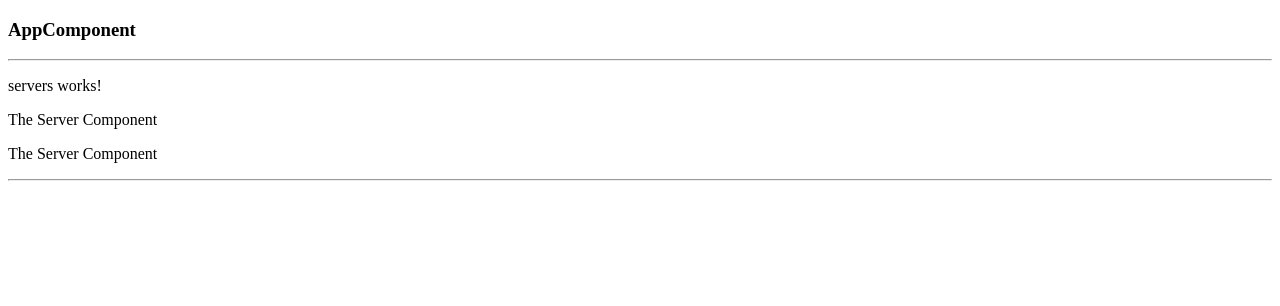
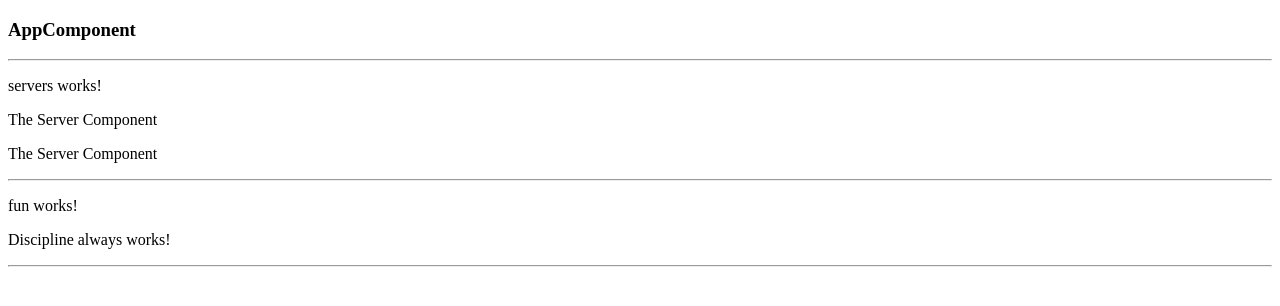
Before and after one commit to cosmingherghe/Angular-SandBox, an Angular app in the folder 02StartNoStrict/: page / in a window 1280 px wide. Shown: the top 306 px of the page. Built offline with nearby package versions, Linux system fonts and the light colour scheme.

Commit message:
adding Discipline

```diff
--- a/02StartNoStrict/src/app/app.component.html
+++ b/02StartNoStrict/src/app/app.component.html
@@ -2,3 +2,5 @@
 <hr>
 <app-servers></app-servers>
 <hr>
+<app-fun></app-fun>
+<hr>
--- a/02StartNoStrict/src/app/app.module.ts
+++ b/02StartNoStrict/src/app/app.module.ts
@@ -5,13 +5,15 @@ import { AppComponent } from './app.component';
 import { ServerComponent } from './server/server.component';
 import { ServersComponent } from './servers/servers.component';
 import { FunComponent } from './fun/fun.component';
+import { DisciplineComponent } from './discipline/discipline.component';
 
 @NgModule({
   declarations: [
     AppComponent,
     ServerComponent,
     ServersComponent,
-    FunComponent
+    FunComponent,
+    DisciplineComponent
   ],
   imports: [
     BrowserModule
--- /dev/null
+++ b/02StartNoStrict/src/app/discipline/discipline.component.html
@@ -0,0 +1 @@
+<p>Discipline always works!</p>
--- a/02StartNoStrict/src/app/fun/fun.component.html
+++ b/02StartNoStrict/src/app/fun/fun.component.html
@@ -1 +1,2 @@
 <p>fun works!</p>
+<app-discipline></app-discipline>
```
Also changed, not shown: 02StartNoStrict/src/app/discipline/discipline.component.ts (added, +9 -0 lines).
